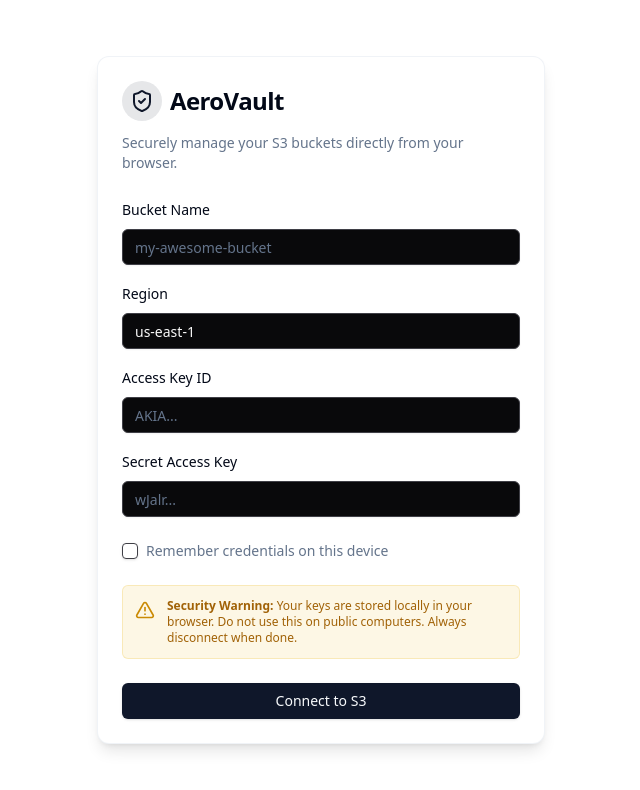
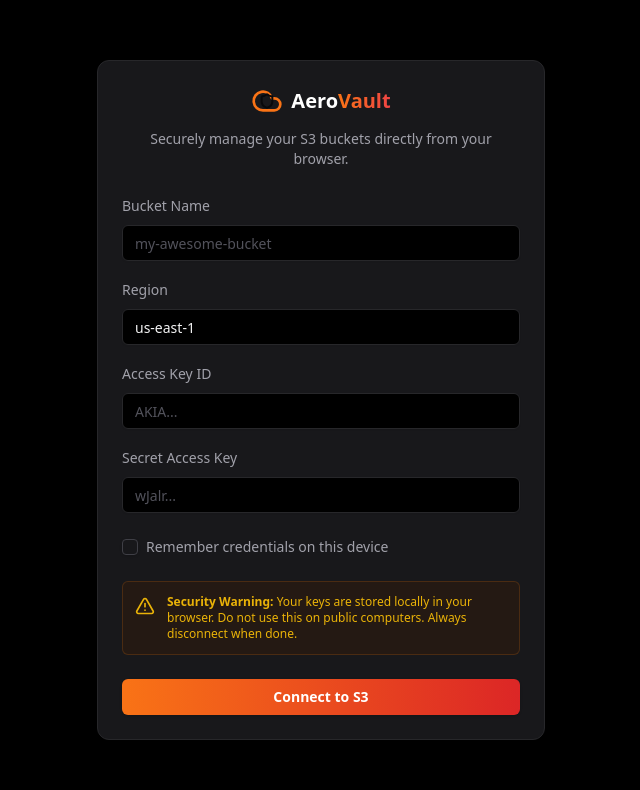
Before and after one commit to hustlerx01/AWS-S3-Storage-Client, a React (Vite) app: page / in a window 1280 px wide. Shown: the top 790 px of the page, without its empty margins (319-959 px from the left). Built offline with nearby package versions, Linux system fonts and the light colour scheme.

Commit message:
update: upgrade v6.4

```diff
--- a/src/components/auth/ConnectionForm.tsx
+++ b/src/components/auth/ConnectionForm.tsx
@@ -1,12 +1,13 @@
 import React, { useState } from 'react';
 import { useAuthStore } from '../../stores/useAuthStore';
-import { Card, CardContent, CardDescription, CardFooter, CardHeader, CardTitle } from '../ui/card';
+import { Card, CardContent, CardDescription, CardFooter, CardHeader } from '../ui/card';
 import { Input } from '../ui/input';
 import { Button } from '../ui/button';
 import { Label } from '../ui/label';
 import { Checkbox } from '../ui/checkbox';
-import { AlertTriangle, ShieldCheck } from 'lucide-react';
+import { AlertTriangle } from 'lucide-react';
 import { toast } from 'sonner';
+import { Logo } from '../ui/Logo';
 
 export const ConnectionForm = () => {
     const login = useAuthStore((state) => state.login);
@@ -34,57 +35,58 @@ export const ConnectionForm = () => {
     };
 
     return (
-        <div className="flex items-center justify-center min-h-screen bg-background p-4">
-            <Card className="w-full max-w-md shadow-lg border-border/50">
-                <CardHeader className="space-y-1">
-                    <div className="flex items-center gap-2 mb-2">
-                        <div className="p-2 bg-primary/10 rounded-full">
-                            <ShieldCheck className="w-6 h-6 text-primary" />
-                        </div>
-                        <CardTitle className="text-2xl font-bold">AeroVault</CardTitle>
+        <div className="flex items-center justify-center min-h-screen bg-black p-4">
+            <Card className="w-full max-w-md shadow-2xl shadow-black border-zinc-800 bg-zinc-900">
+                <CardHeader className="space-y-1 flex flex-col items-center text-center pb-6">
+                    <div className="mb-2">
+                        <Logo />
                     </div>
-                    <CardDescription>
+                    <CardDescription className="text-zinc-400">
                         Securely manage your S3 buckets directly from your browser.
                     </CardDescription>
                 </CardHeader>
                 <CardContent>
                     <form onSubmit={handleSubmit} className="space-y-4">
                         <div className="space-y-2">
-                            <Label htmlFor="bucket">Bucket Name</Label>
+                            <Label htmlFor="bucket" className="text-zinc-400">Bucket Name</Label>
                             <Input
                                 id="bucket"
                                 placeholder="my-awesome-bucket"
                                 value={bucketName}
                                 onChange={(e) => setBucketName(e.target.value)}
+                                className="bg-black border-zinc-800 text-zinc-100 focus-visible:ring-orange-500 placeholder:text-zinc-600"
                             />
                         </div>
                         <div className="space-y-2">
-                            <Label htmlFor="region">Region</Label>
+                            <Label htmlFor="region" className="text-zinc-400">Region</Label>
                             <Input
                                 id="region"
                                 placeholder="us-east-1"
                                 value={region}
                                 onChange={(e) => setRegion(e.target.value)}
+                                className="bg-black border-zinc-800 text-zinc-100 focus-visible:ring-orange-500 placeholder:text-zinc-600"
                             />
                         </div>
                         <div className="space-y-2">
-                            <Label htmlFor="accessKey">Access Key ID</Label>
+                            <Label htmlFor="accessKey" className="text-zinc-400">Access Key ID</Label>
                             <Input
                                 id="accessKey"
                                 type="password"
                                 placeholder="AKIA..."
                                 value={accessKeyId}
                                 onChange={(e) => setAccessKeyId(e.target.value)}
+                                className="bg-black border-zinc-800 text-zinc-100 focus-visible:ring-orange-500 placeholder:text-zinc-600"
                             />
                         </div>
                         <div className="space-y-2">
-                            <Label htmlFor="secretKey">Secret Access Key</Label>
+                            <Label htmlFor="secretKey" className="text-zinc-400">Secret Access Key</Label>
                             <Input
                                 id="secretKey"
                                 type="password"
                                 placeholder="wJalr..."
                                 value={secretAccessKey}
                                 onChange={(e) => setSecretAccessKey(e.target.value)}
+                                className="bg-black border-zinc-800 text-zinc-100 focus-visible:ring-orange-500 placeholder:text-zinc-600"
                             />
                         </div>
                         <div className="flex items-center space-x-2 pt-2">
@@ -92,23 +94,29 @@ export const ConnectionForm = () => {
                                 id="remember"
                                 checked={rememberMe}
                                 onCheckedChange={(c) => setRememberMe(!!c)}
+                                className="border-zinc-700 data-[state=checked]:bg-orange-500 data-[state=checked]:border-orange-500"
                             />
-                            <Label htmlFor="remember" className="text-sm font-normal text-muted-foreground">
+                            <Label htmlFor="remember" className="text-sm font-normal text-zinc-400">
                                 Remember credentials on this device
                             </Label>
                         </div>
                     </form>
 
-                    <div className="mt-6 p-3 bg-yellow-500/10 border border-yellow-500/20 rounded-md flex gap-3 items-start">
-                        <AlertTriangle className="w-5 h-5 text-yellow-600 shrink-0 mt-0.5" />
-                        <p className="text-xs text-yellow-700 dark:text-yellow-400">
+                    <div className="mt-6 p-3 bg-yellow-950/30 border border-yellow-900/50 rounded-md flex gap-3 items-start">
+                        <AlertTriangle className="w-5 h-5 text-yellow-500 shrink-0 mt-0.5" />
+                        <p className="text-xs text-yellow-500">
                             <strong>Security Warning:</strong> Your keys are stored locally in your browser.
                             Do not use this on public computers. Always disconnect when done.
                         </p>
                     </div>
                 </CardContent>
                 <CardFooter>
-                    <Button className="w-full" onClick={handleSubmit}>Connect to S3</Button>
+                    <Button
+                        className="w-full bg-gradient-to-r from-orange-500 to-red-600 hover:opacity-90 text-white font-bold border-none"
+                        onClick={handleSubmit}
+                    >
+                        Connect to S3
+                    </Button>
                 </CardFooter>
             </Card>
         </div>
--- a/src/components/dashboard/DropZone.tsx
+++ b/src/components/dashboard/DropZone.tsx
@@ -33,16 +33,16 @@ export const DropZone = () => {
     return (
         <div
             {...getRootProps()}
-            className={`border border-dashed rounded-xl flex flex-row items-center justify-start px-6 transition-all duration-300 w-full h-20
+            className={`border border-dashed rounded-xl flex flex-row items-center justify-center px-6 transition-all duration-300 ease-in-out w-full h-20
                 ${isDragActive
-                    ? 'border-orange-500 bg-orange-500/5 scale-[1.01]'
-                    : 'border-zinc-800 hover:border-orange-500 hover:bg-orange-500/5'
+                    ? 'border-orange-500 bg-orange-500/10 scale-[1.02]'
+                    : 'border-zinc-800 bg-transparent opacity-70 hover:border-orange-500 hover:bg-orange-500/5 hover:opacity-100'
                 }
             `}
         >
             <input {...getInputProps()} />
             <div className="flex flex-row items-center gap-3">
-                <UploadCloud className={`w-6 h-6 ${isDragActive ? 'text-orange-500' : 'text-zinc-400'}`} />
+                <UploadCloud className={`w-6 h-6 transition-colors ${isDragActive ? 'text-orange-500' : 'text-zinc-400'}`} />
                 <p className="text-sm font-medium text-zinc-300">
                     {isDragActive ? 'Drop files now' : 'Drop files here or click to upload'}
                 </p>
--- a/src/components/dashboard/FileList.tsx
+++ b/src/components/dashboard/FileList.tsx
@@ -25,9 +25,9 @@ export const FileList = ({ files, folders, onPreview, onShare, onRename, onDelet
     const sanitize = (name: string) => DOMPurify.sanitize(name);
 
     return (
-        <div className="border border-zinc-800 rounded-lg overflow-hidden bg-black">
+        <div className="border border-zinc-800 rounded-xl overflow-hidden bg-black">
             <Table>
-                <TableHeader className="bg-zinc-900">
+                <TableHeader className="bg-zinc-900/50 border-b border-zinc-800">
                     <TableRow className="border-zinc-800 hover:bg-transparent">
                         <TableHead className="w-[50px]">
                             <Checkbox
--- a/src/components/layout/Layout.tsx
+++ b/src/components/layout/Layout.tsx
@@ -14,7 +14,7 @@ export const Layout = ({ children }: LayoutProps) => {
     const credentials = useAuthStore((state) => state.credentials);
 
     return (
-        <div className="min-h-screen flex flex-col bg-black text-zinc-100">
+        <div className="min-h-screen flex flex-col bg-black text-zinc-100 w-full">
             <header className="border-b border-zinc-800 bg-black/95 backdrop-blur supports-[backdrop-filter]:bg-black/60 sticky top-0 z-50">
                 <div className="container mx-auto flex h-14 max-w-screen-2xl items-center justify-between px-4">
                     <Logo />
--- a/src/index.css
+++ b/src/index.css
@@ -65,5 +65,9 @@
   }
   body {
     @apply bg-background text-foreground;
+    background-color: #000000 !important;
+    color: #e4e4e7;
+    margin: 0;
+    padding: 0;
   }
 }
```
Also changed, not shown: src/components/dashboard/FileExplorer.tsx (+14 -8 lines), src/components/modals/ShareModal.tsx (+89 -30 lines).
